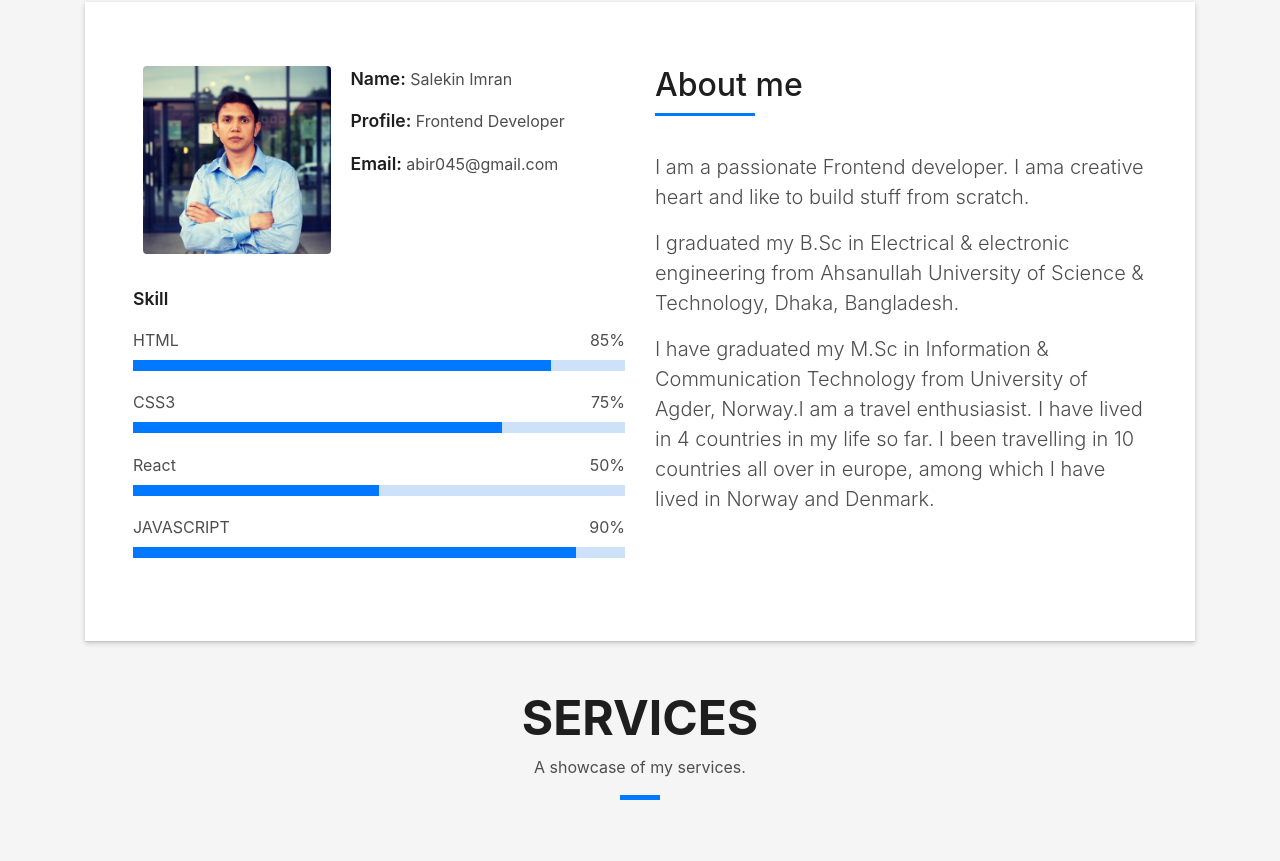
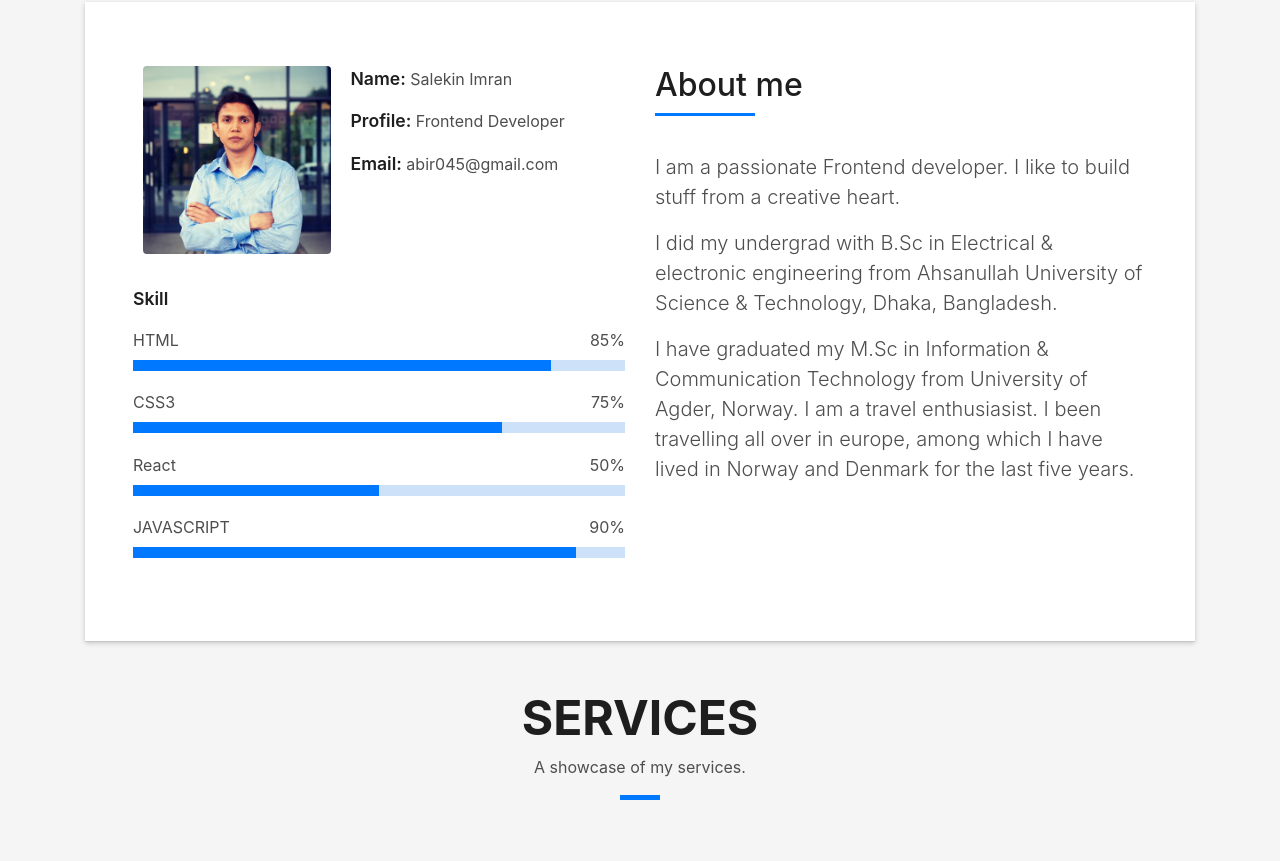
Before and after one commit to abir045/abir045.github.io-, a plain HTML site: page index.html in a window 1280 px wide. Shown: the part 862-1723 px from the top of the page. Drawn offline with Linux system fonts and the light colour scheme; files whose address does not match are found by name.

Commit message:
Update index.html
v2

```diff
--- a/index.html
+++ b/index.html
@@ -2,7 +2,7 @@
 <html lang="en">
 <head>
   <meta charset="utf-8">
-  <title>DevFolio Bootstrap Template</title>
+  <title>Portfolio of Salekin</title>
   <meta content="width=device-width, initial-scale=1.0" name="viewport">
   <meta content="" name="keywords">
   <meta content="" name="description">
@@ -138,14 +138,15 @@
                     </h5>
                   </div>
                   <p class="lead">
-                   I am a passionate Frontend developer. I ama creative heart and like to build stuff from scratch.
+                   I am a passionate Frontend developer. I like to build stuff from a creative heart.
                   </p>
                   <p class="lead">
-                    I graduated my B.Sc in  Electrical & electronic engineering from Ahsanullah University of Science & Technology, Dhaka, Bangladesh.
+                    I did my undergrad with B.Sc in Electrical & electronic engineering from Ahsanullah University of Science & Technology, Dhaka, Bangladesh.
                   </p>
                   <p class="lead">
-                    I have graduated my M.Sc in Information & Communication Technology from University of Agder, Norway.I am a travel enthusiasist.
-                    I have lived in 4 countries in my life so far. I been travelling in 10 countries all over in europe, among which I have lived in Norway and Denmark.
+                    I have graduated my M.Sc in Information & Communication Technology from University of Agder, Norway.
+                    I am a travel enthusiasist.
+                    I been travelling all over in europe, among which I have lived in Norway and Denmark for the last five years.
                   </p>
                 </div>
               </div>
```
